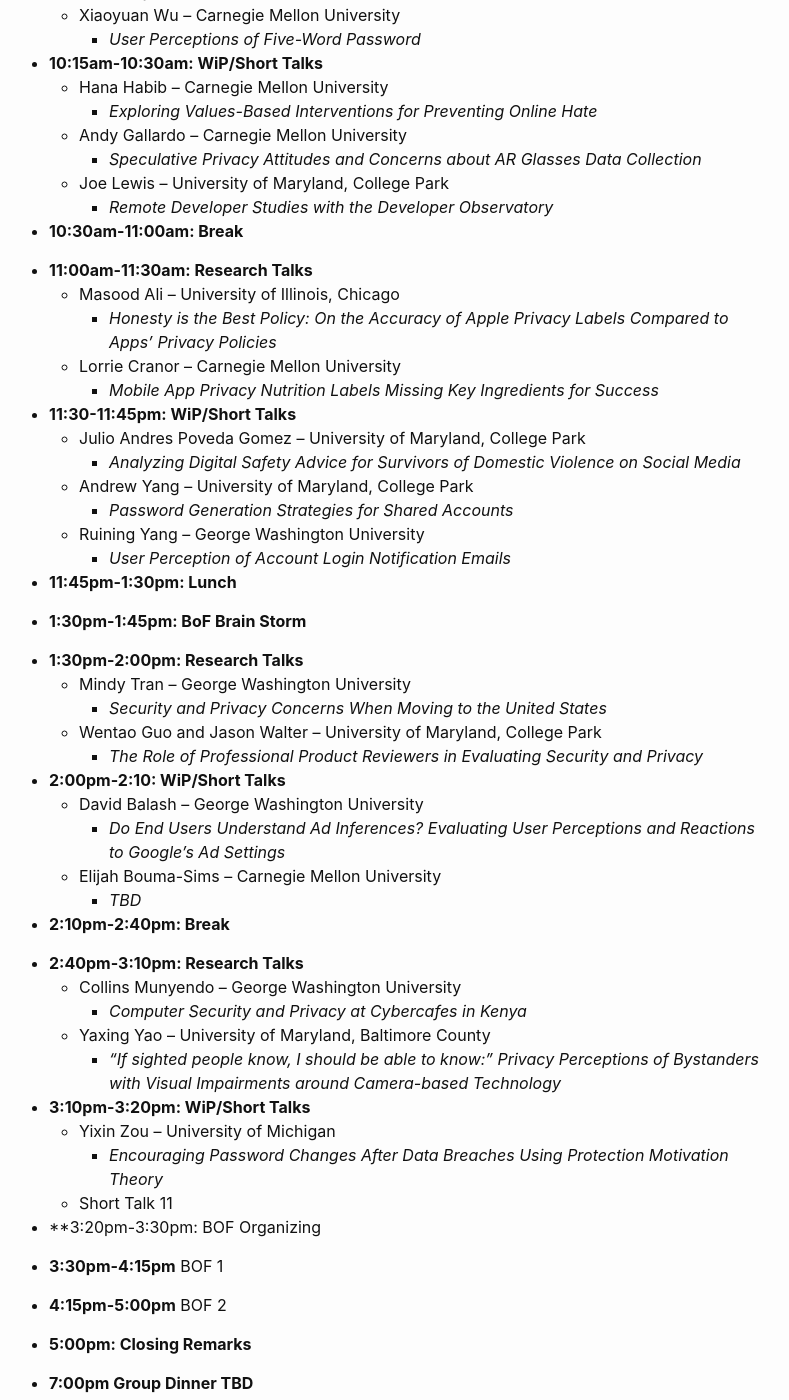
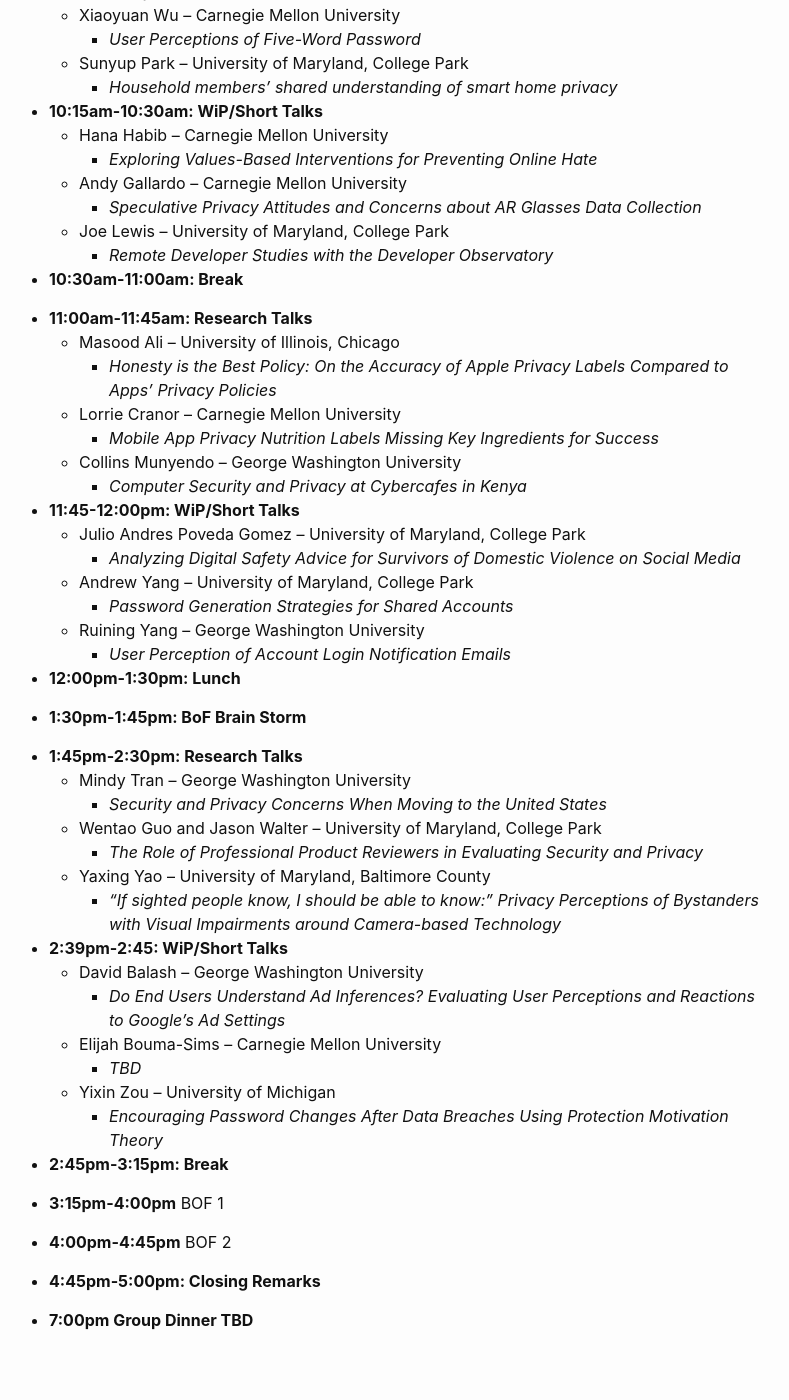
Before and after one commit to CACTUS-Colloquium/CACTUS-Colloquium.github.io, a Jekyll site: the page built from _posts/2022-12-2-index.md, in a window 1280 px wide and 1400 px high, scrolled down 1315 px. Shown: the whole window, without its empty margins (251-1040 px from the left). Built offline with Jekyll 4.4.1, drawn with Linux system fonts in a browser that asks for light colours; some of the changed text lies outside the part shown.

Commit message:
fixing schedule

```diff
--- a/_posts/2022-12-2-index.md
+++ b/_posts/2022-12-2-index.md
@@ -24,15 +24,17 @@ Below is a draft schedule of events and are subject to change. More details will
 
 ### Dec 2nd, 2022
 
-* **9:30am: Arrival** *(Breakfast on your own)*
+* **9:00am: Arrival** *(Breakfast on your own)*
 
-* **9:30am-9:45am: Welcome and Intros**
+* **9:15am-9:30am: Welcome and Intros**
 
-* **9:45am-10:15am: Research Talks:**
+* **9:30am-10:15am: Research Talks:**
   * Eric Zhang -- Carnegie Mellon University
     * *What Factors Affect Targeting and Bids in Online Advertising? A Field Measurement Study*
   * Xiaoyuan Wu -- Carnegie Mellon University
     * *User Perceptions of Five-Word Password*
+  * Sunyup Park -- University of Maryland, College Park
+    * *Household members' shared understanding of smart home privacy*
 
 * **10:15am-10:30am: WiP/Short Talks**
   * Hana Habib -- Carnegie Mellon University
@@ -44,13 +46,15 @@ Below is a draft schedule of events and are subject to change. More details will
 
 * **10:30am-11:00am: Break**
 
-* **11:00am-11:30am: Research Talks**
+* **11:00am-11:45am: Research Talks**
   * Masood Ali -- University of Illinois, Chicago
     * *Honesty is the Best Policy: On the Accuracy of Apple Privacy Labels Compared to Apps’ Privacy Policies*
   * Lorrie Cranor -- Carnegie Mellon University
     * *Mobile App Privacy Nutrition Labels Missing Key Ingredients for Success*
+  * Collins Munyendo -- George Washington University
+    * *Computer Security and Privacy at Cybercafes in Kenya*
 
-* **11:30-11:45pm: WiP/Short Talks**
+* **11:45-12:00pm: WiP/Short Talks**
   * Julio Andres Poveda Gomez -- University of Maryland, College Park
     * *Analyzing Digital Safety Advice for Survivors of Domestic Violence on Social Media*
   * Andrew Yang -- University of Maryland, College Park
@@ -58,42 +62,33 @@ Below is a draft schedule of events and are subject to change. More details will
   * Ruining Yang -- George Washington University
     * *User Perception of Account Login Notification Emails*
 
-* **11:45pm-1:30pm: Lunch**
+* **12:00pm-1:30pm: Lunch**
 
 * **1:30pm-1:45pm: BoF Brain Storm**
 
-* **1:30pm-2:00pm: Research Talks**
+* **1:45pm-2:30pm: Research Talks**
   * Mindy Tran -- George Washington University
     * *Security and Privacy Concerns When Moving to the United States*
   * Wentao Guo and Jason Walter -- University of Maryland, College Park
     * *The Role of Professional Product Reviewers in Evaluating Security and Privacy*
+  * Yaxing Yao -- University of Maryland, Baltimore County
+    * *"If sighted people know, I should be able to know:" Privacy Perceptions of Bystanders with Visual Impairments around Camera-based Technology*
 
-* **2:00pm-2:10: WiP/Short Talks**
+* **2:39pm-2:45: WiP/Short Talks**
   * David Balash -- George Washington University
     * *Do End Users Understand Ad Inferences? Evaluating User Perceptions and Reactions to Google’s Ad Settings*
   * Elijah Bouma-Sims -- Carnegie Mellon University
     * *TBD*
-
-* **2:10pm-2:40pm: Break**
-
-* **2:40pm-3:10pm: Research Talks**
-  * Collins Munyendo -- George Washington University
-    * *Computer Security and Privacy at Cybercafes in Kenya*
-  * Yaxing Yao -- University of Maryland, Baltimore County
-    * *"If sighted people know, I should be able to know:" Privacy Perceptions of Bystanders with Visual Impairments around Camera-based Technology*
-
-* **3:10pm-3:20pm: WiP/Short Talks**
   * Yixin Zou -- University of Michigan
     * *Encouraging Password Changes After Data Breaches Using Protection Motivation Theory*
-  * Short Talk 11
 
-* **3:20pm-3:30pm: BOF Organizing
+* **2:45pm-3:15pm: Break**
 
-* **3:30pm-4:15pm** BOF 1
+* **3:15pm-4:00pm** BOF 1
 
-* **4:15pm-5:00pm** BOF 2
+* **4:00pm-4:45pm** BOF 2
 
-* **5:00pm: Closing Remarks**
+* **4:45pm-5:00pm: Closing Remarks**
 
 * **7:00pm Group Dinner TBD**
 
```
